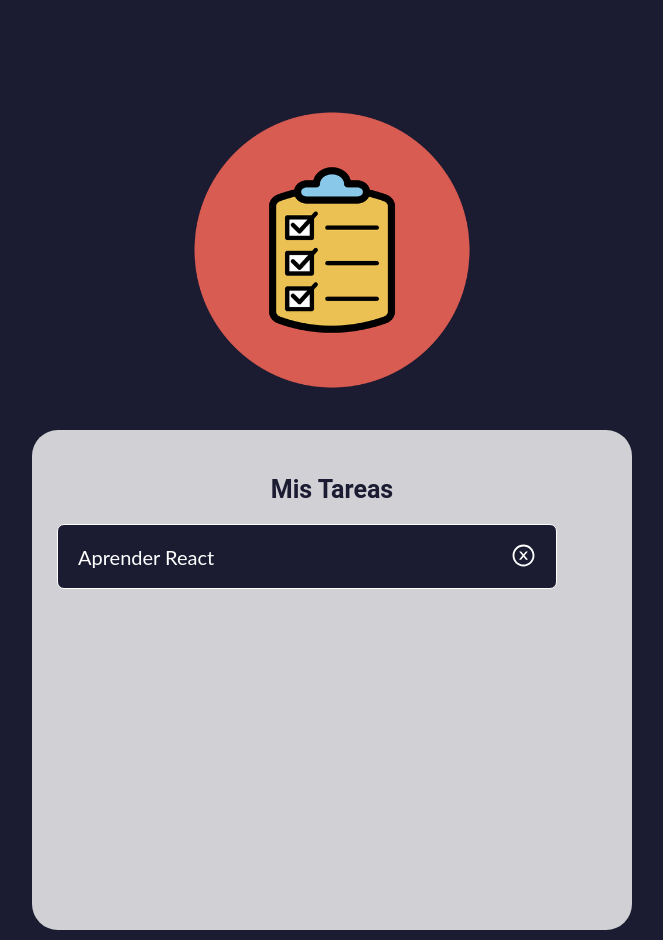
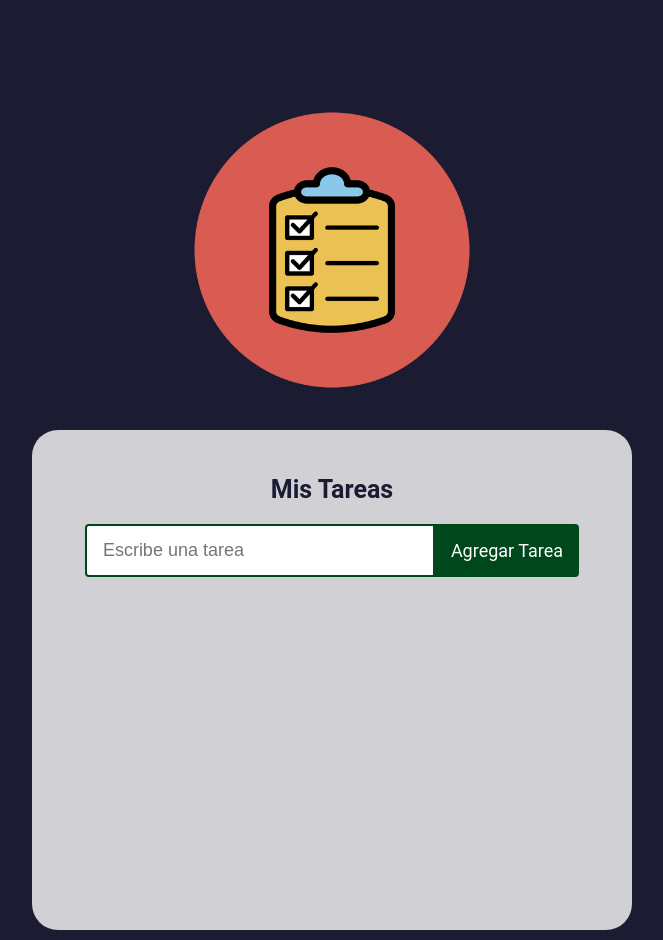
Before and after one commit to JaimeRomeroH/lista-de-tareas, a React (Create React App) app: page / in a window 1280 px wide. Shown: the whole page, without its empty margins (308-971 px from the left). Built offline with nearby package versions, Linux system fonts and the light colour scheme.

Commit message:
Se importo el componente TareaFormulario al archivo App.js

```diff
--- a/src/App.js
+++ b/src/App.js
@@ -1,6 +1,6 @@
 import './App.css';
 import logo from './imagenes/logo.png'
-import Tarea from './componentes/Tarea';
+import TareaFormulario from './componentes/TareaFormulario';
 
 function App() {
   return (
@@ -10,7 +10,7 @@ function App() {
        </div>
        <div className="tareas-lista-principal">
           <h1>Mis Tareas</h1>
-          <Tarea texto="Aprender React"/>
+          <TareaFormulario />
        </div>
     </div>
   );
```
